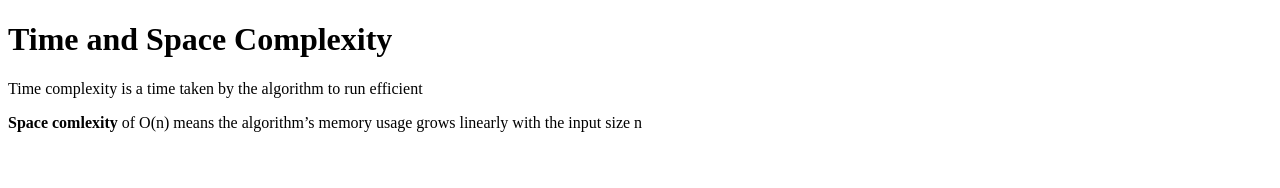
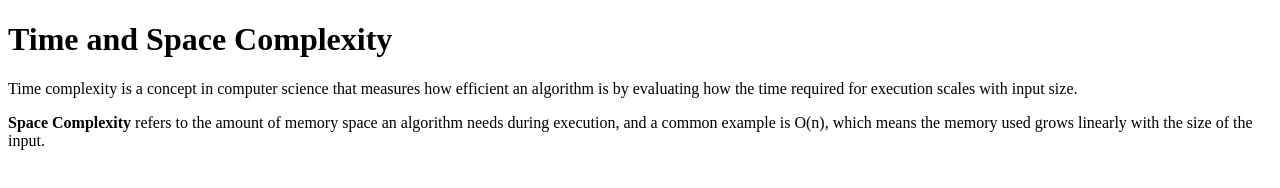
Before and after one commit to acciojob/time-and-space-complexity-Manideep757, a website: page main.html in a window 1280 px wide. Drawn offline with Linux system fonts and the light colour scheme.

Commit message:
created a submission

```diff
--- a/main.html
+++ b/main.html
@@ -9,8 +9,8 @@
 <body>
 	<!-- the entire body must be written by student -->
 		<h1>Time and Space Complexity</h1>
-		<p>Time complexity is a time taken by the algorithm to run efficient</p>
-		<p><b>Space comlexity</b> of O(n) means the algorithm’s memory usage grows linearly with the input size n</p>
+		<p>Time complexity is a concept in computer science that measures how efficient an algorithm is by evaluating how the time required for execution scales with input size.</p>
+		<p><b>Space Complexity</b> refers to the amount of memory space an algorithm needs during execution, and a common example is O(n), which means the memory used grows linearly with the size of the input.</p>
     <script type="text/javascript" src="./script.js">
 </script>
 
```
